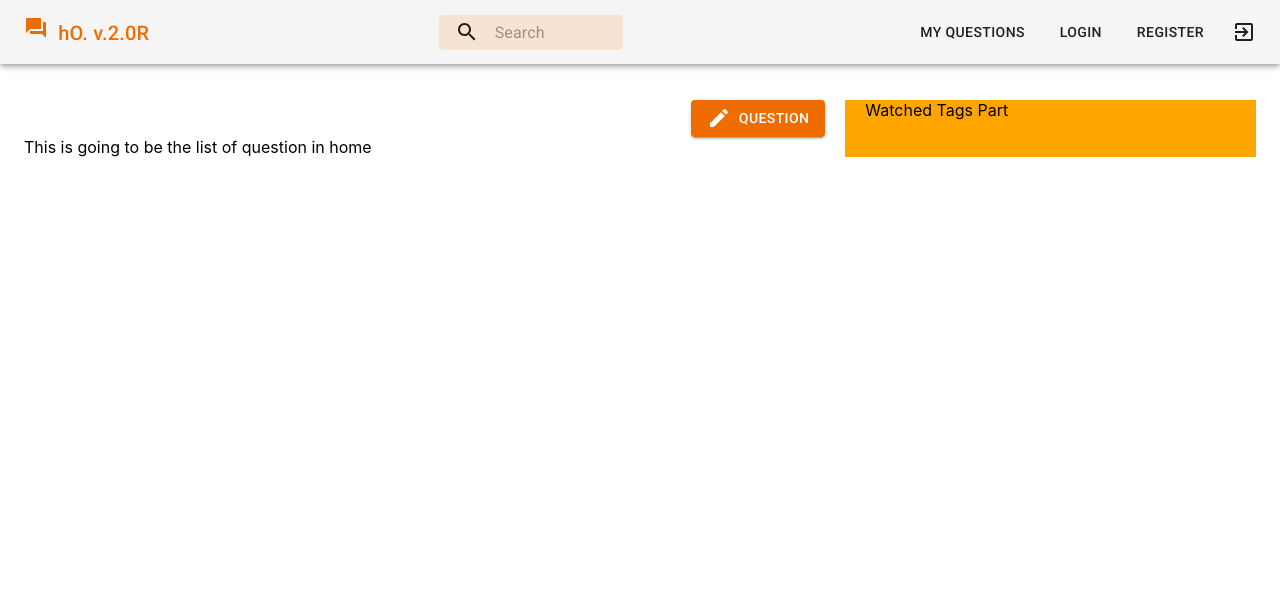
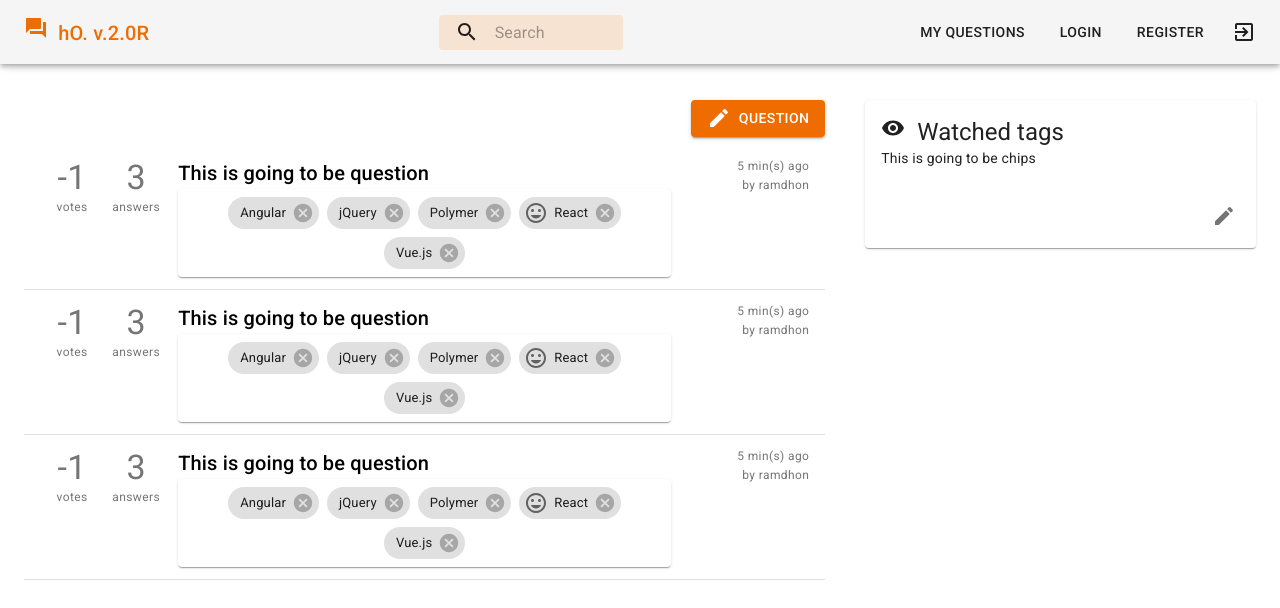
Before and after one commit to ramdhon/hacktivoverflow-react, a React (Create React App) app in the folder client-hackoverflow/: page / in a window 1280 px wide. Shown: the top 608 px of the page. Built offline with nearby package versions, Linux system fonts and the light colour scheme.

Commit message:
almost done layout scratch

```diff
--- a/client-hackoverflow/src/Root.js
+++ b/client-hackoverflow/src/Root.js
@@ -4,7 +4,7 @@ import { connect } from 'react-redux'
 
 import { Home, MyQuestions } from './views'
 
-import { NavBar } from './components'
+import { NavBar, WatchedTags } from './components'
 
 import { createMuiTheme } from '@material-ui/core/styles';
 import { ThemeProvider } from '@material-ui/styles';
@@ -39,8 +39,8 @@ class Root extends Component {
                   <Route path="/user/questions" render={(props) => (<MyQuestions {...props} />)} />
                 </Switch>
               </Grid>
-              <Grid style={{ backgroundColor: "orange", paddingLeft: "20px" }} item xs={4}>
-                Watched Tags Part
+              <Grid style={{ paddingLeft: "20px" }} item xs={4}>
+                <WatchedTags />
               </Grid>
             </Grid>
           </Container>
--- /dev/null
+++ b/client-hackoverflow/src/components/CounterDisplay.js
@@ -0,0 +1,22 @@
+import React from 'react';
+import Grid from '@material-ui/core/Grid'
+import Typography from '@material-ui/core/Typography'
+
+function CounterDisplay(props) {
+  return (
+    <Grid item xs>
+      <Grid container justify="center">
+        <Typography color="textSecondary" variant="h4" component="span">
+          {props.total}
+        </Typography>
+      </Grid>
+      <Grid container justify="center">
+        <Typography color="textSecondary" variant="caption" component="span">
+          {props.legend}
+        </Typography>
+      </Grid>
+    </Grid>
+  )
+}
+
+export default CounterDisplay;
--- /dev/null
+++ b/client-hackoverflow/src/components/ItemQuestion.js
@@ -0,0 +1,43 @@
+import React from 'react';
+import ListItem from '@material-ui/core/ListItem';
+import ListItemText from '@material-ui/core/ListItemText';
+import Grid from '@material-ui/core/Grid';
+import Typography from '@material-ui/core/Typography';
+
+import { CounterDisplay, ListTags } from './index'
+
+function ItemList() {
+  return (
+    <ListItem button divider>
+      <ListItemText primary={
+        <Grid container>
+          <Grid container item xs={2}>
+            <CounterDisplay total={-1} legend={'votes'} />
+            <CounterDisplay total={3} legend={'answers'} />
+          </Grid>
+          <Grid style={{ paddingLeft: "10px", paddingRight: "10px" }} item xs={8}>
+            <Typography variant="h6" component="p">
+              This is going to be question
+            </Typography>
+            <ListTags />
+          </Grid>
+          <Grid item xs={2}>
+            <Grid container justify="flex-end">
+              <Typography color="textSecondary" variant="caption" component="span">
+                5 min(s) ago
+              </Typography>
+            </Grid>
+            <Grid container justify="flex-end">
+              <Typography color="textSecondary" variant="caption" component="span">
+                by ramdhon
+              </Typography>
+            </Grid>
+          </Grid>
+        </Grid>
+      }
+      />
+    </ListItem>
+  );
+}
+
+export default ItemList;
--- /dev/null
+++ b/client-hackoverflow/src/components/ListQuestion.js
@@ -0,0 +1,30 @@
+import React from 'react';
+import { makeStyles } from '@material-ui/core/styles';
+import List from '@material-ui/core/List';
+
+import { ItemQuestion } from './index';
+
+const useStyles = makeStyles(theme => ({
+  root: {
+    width: '100%',
+    backgroundColor: theme.palette.background.paper,
+  },
+}));
+
+function SimpleList() {
+  const classes = useStyles();
+
+  return (
+    <div className={classes.root}>
+      <List component="nav" aria-label="List of Questions">
+        {
+          Array.apply(null, { length: 3 }).map((item, index) => (
+            <ItemQuestion key={index} />
+          ))
+        }
+      </List>
+    </div>
+  );
+}
+
+export default SimpleList;
--- /dev/null
+++ b/client-hackoverflow/src/components/ListTags.js
@@ -0,0 +1,63 @@
+import React from 'react';
+import { makeStyles } from '@material-ui/core/styles';
+import Chip from '@material-ui/core/Chip';
+import Paper from '@material-ui/core/Paper';
+import TagFacesIcon from '@material-ui/icons/TagFaces';
+
+const useStyles = makeStyles(theme => ({
+  root: {
+    display: 'flex',
+    justifyContent: 'center',
+    flexWrap: 'wrap',
+    padding: theme.spacing(0.5),
+  },
+  chip: {
+    margin: theme.spacing(0.5),
+  },
+}));
+
+function ChipsArray() {
+  const classes = useStyles();
+  const [chipData, setChipData] = React.useState([
+    { key: 0, label: 'Angular' },
+    { key: 1, label: 'jQuery' },
+    { key: 2, label: 'Polymer' },
+    { key: 3, label: 'React' },
+    { key: 4, label: 'Vue.js' },
+  ]);
+
+  const handleDelete = data => () => {
+    if (data.label === 'React') {
+      alert('Why would you want to delete React?! :)');
+      return;
+    }
+
+    const chipToDelete = chipData.indexOf(data);
+    chipData.splice(chipToDelete, 1);
+    setChipData(chipData);
+  };
+
+  return (
+    <Paper className={classes.root}>
+      {chipData.map(data => {
+        let icon;
+
+        if (data.label === 'React') {
+          icon = <TagFacesIcon />;
+        }
+
+        return (
+          <Chip
+            key={data.key}
+            icon={icon}
+            label={data.label}
+            onDelete={handleDelete(data)}
+            className={classes.chip}
+          />
+        );
+      })}
+    </Paper>
+  );
+}
+
+export default ChipsArray;
--- a/client-hackoverflow/src/components/NavBar.js
+++ b/client-hackoverflow/src/components/NavBar.js
@@ -97,7 +97,7 @@ function NavBar() {
           </div>
           <div className={classes.root} />
           <Link to="/user/questions">
-            <Button color="" className={classes.button}>My Questions</Button>
+            <Button color="default" className={classes.button}>My Questions</Button>
           </Link>
           <Button className={classes.button}>Login</Button>
           <Button className={classes.button}>Register</Button>
--- /dev/null
+++ b/client-hackoverflow/src/components/WatchedTags.js
@@ -0,0 +1,43 @@
+import React from 'react';
+import { makeStyles } from '@material-ui/core/styles';
+import Card from '@material-ui/core/Card';
+import CardActions from '@material-ui/core/CardActions';
+import CardContent from '@material-ui/core/CardContent';
+import Typography from '@material-ui/core/Typography';
+import Grid from '@material-ui/core/Grid';
+import IconButton from '@material-ui/core/IconButton';
+
+import WatchedIcon from '@material-ui/icons/Visibility';
+import UpdateIcon from '@material-ui/icons/Create';
+
+const useStyles = makeStyles({
+  card: {
+    minWidth: 275,
+  },
+});
+
+export default function SimpleCard() {
+  const classes = useStyles();
+
+  return (
+    <Card className={classes.card}>
+      <CardContent>
+        <Typography variant="h5" component="h2">
+          <WatchedIcon />
+          &nbsp;
+          Watched tags
+        </Typography>
+        <Typography variant="body2" component="p">
+          This is going to be chips
+        </Typography>
+      </CardContent>
+      <CardActions>
+        <Grid container justify="flex-end">
+          <IconButton color="default">
+            <UpdateIcon />
+          </IconButton>
+        </Grid>
+      </CardActions>
+    </Card>
+  );
+}
--- a/client-hackoverflow/src/views/Home.js
+++ b/client-hackoverflow/src/views/Home.js
@@ -4,6 +4,8 @@ import Button from '@material-ui/core/Button';
 import Grid from '@material-ui/core/Grid';
 
 import CreateIcon from '@material-ui/icons/Create';
+
+import { ListQuestion } from '../components'
 
 export default class Home extends Component {
   render() {
@@ -17,7 +19,7 @@ export default class Home extends Component {
           </Button>
         </Grid>
         <Grid container>
-          This is going to be the list of question in home
+          <ListQuestion />
         </Grid>
       </Grid>
     )
```
Also changed, not shown: client-hackoverflow/src/components/index.js (+11 -1 lines).
